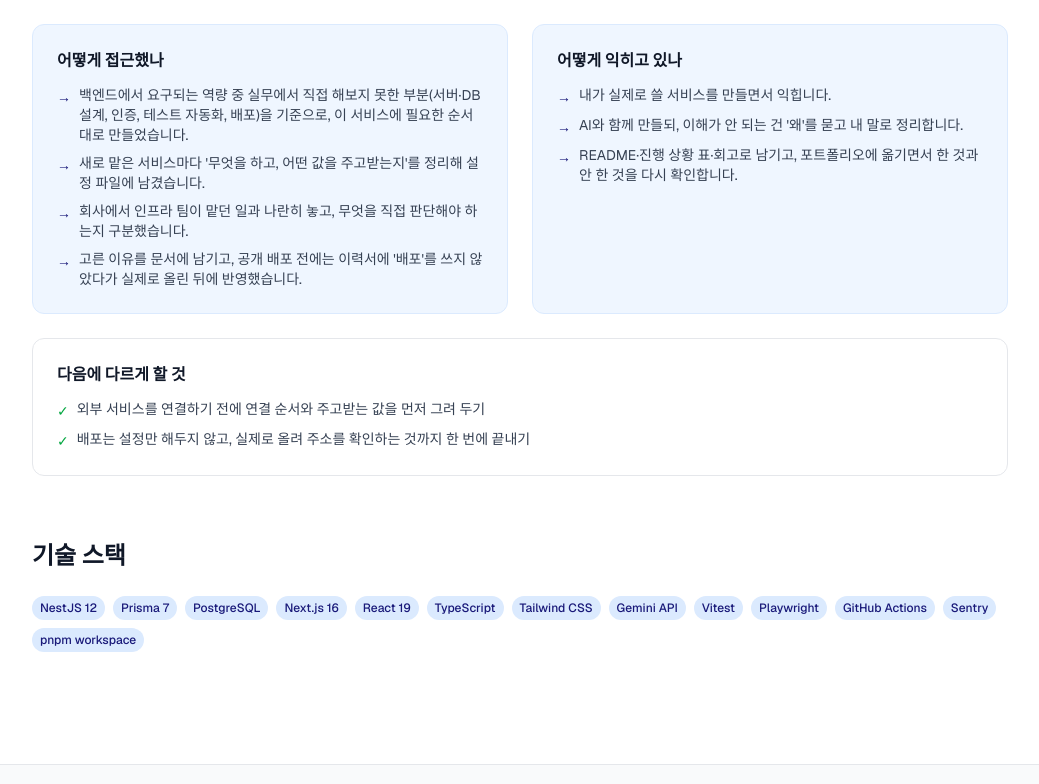
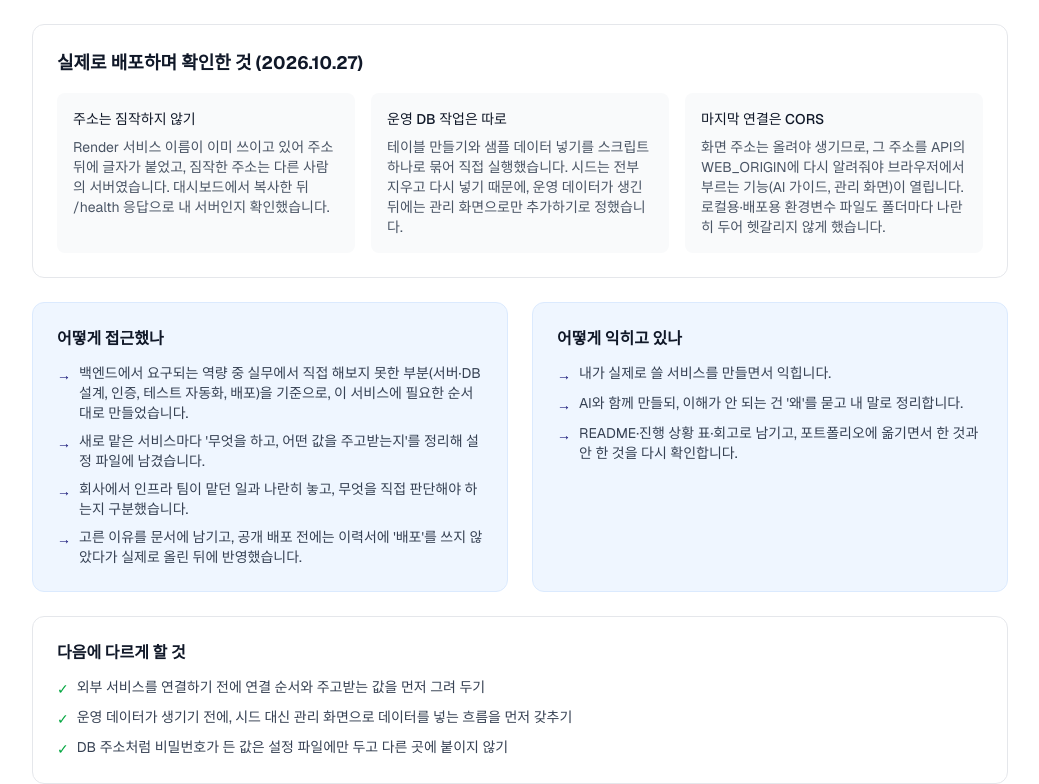
Before and after one commit to HeeJeShin/portfolio, a Next.js app: page /projects/car-check in a window 1280 px wide. Shown: the part 5630-6414 px from the top of the page, without its empty margins (120-1159 px from the left). Built offline with nearby package versions, Linux system fonts and the light colour scheme.

Commit message:
중구 회고: 실제로 배포하며 확인한 것(주소 확인·운영 DB·CORS), 다음에 다르게 할 것 갱신
Co-Authored-By: Claude Opus 5.5 <noreply@anthropic.com>

```diff
--- a/app/projects/car-check/_components/RetrospectiveSection.tsx
+++ b/app/projects/car-check/_components/RetrospectiveSection.tsx
@@ -1,7 +1,7 @@
 import { retrospective } from "../_data/constants";
 
 export const RetrospectiveSection = () => {
-  const { decisions, envNote, approach, learning, next } = retrospective;
+  const { decisions, envNote, deployLessons, approach, learning, next } = retrospective;
 
   return (
     <section className="mb-16">
@@ -19,6 +19,19 @@ export const RetrospectiveSection = () => {
           ))}
         </div>
         <p className="mt-4 text-xs text-gray-500">{envNote}</p>
+      </div>
+
+      {/* 실제로 배포하며 확인한 것 */}
+      <div className="bg-white rounded-xl border border-gray-200 p-6 mb-6">
+        <h3 className="font-bold text-gray-900 text-lg mb-4">실제로 배포하며 확인한 것 (2026.10.27)</h3>
+        <div className="grid md:grid-cols-3 gap-4">
+          {deployLessons.map((item) => (
+            <div key={item.title} className="bg-gray-50 rounded-lg p-4">
+              <p className="text-sm font-medium text-gray-900 mb-2">{item.title}</p>
+              <p className="text-sm text-gray-600">{item.desc}</p>
+            </div>
+          ))}
+        </div>
       </div>
 
       {/* 접근 · 익히는 방식 */}
--- a/app/projects/car-check/_data/constants.ts
+++ b/app/projects/car-check/_data/constants.ts
@@ -232,6 +232,20 @@ export const retrospective = {
     },
   ],
   envNote: "그 밖에 Node 버전에 따른 pnpm 설치 오류 같은 환경 문제는 설치 방법을 바꾸고 README에 남겼습니다.",
+  deployLessons: [
+    {
+      title: "주소는 짐작하지 않기",
+      desc: "Render 서비스 이름이 이미 쓰이고 있어 주소 뒤에 글자가 붙었고, 짐작한 주소는 다른 사람의 서버였습니다. 대시보드에서 복사한 뒤 /health 응답으로 내 서버인지 확인했습니다.",
+    },
+    {
+      title: "운영 DB 작업은 따로",
+      desc: "테이블 만들기와 샘플 데이터 넣기를 스크립트 하나로 묶어 직접 실행했습니다. 시드는 전부 지우고 다시 넣기 때문에, 운영 데이터가 생긴 뒤에는 관리 화면으로만 추가하기로 정했습니다.",
+    },
+    {
+      title: "마지막 연결은 CORS",
+      desc: "화면 주소는 올려야 생기므로, 그 주소를 API의 WEB_ORIGIN에 다시 알려줘야 브라우저에서 부르는 기능(AI 가이드, 관리 화면)이 열립니다. 로컬용·배포용 환경변수 파일도 폴더마다 나란히 두어 헷갈리지 않게 했습니다.",
+    },
+  ],
   approach: [
     "백엔드에서 요구되는 역량 중 실무에서 직접 해보지 못한 부분(서버·DB 설계, 인증, 테스트 자동화, 배포)을 기준으로, 이 서비스에 필요한 순서대로 만들었습니다.",
     "새로 맡은 서비스마다 '무엇을 하고, 어떤 값을 주고받는지'를 정리해 설정 파일에 남겼습니다.",
@@ -245,6 +259,7 @@ export const retrospective = {
   ],
   next: [
     "외부 서비스를 연결하기 전에 연결 순서와 주고받는 값을 먼저 그려 두기",
-    "배포는 설정만 해두지 않고, 실제로 올려 주소를 확인하는 것까지 한 번에 끝내기",
+    "운영 데이터가 생기기 전에, 시드 대신 관리 화면으로 데이터를 넣는 흐름을 먼저 갖추기",
+    "DB 주소처럼 비밀번호가 든 값은 설정 파일에만 두고 다른 곳에 붙이지 않기",
   ],
 };
```
